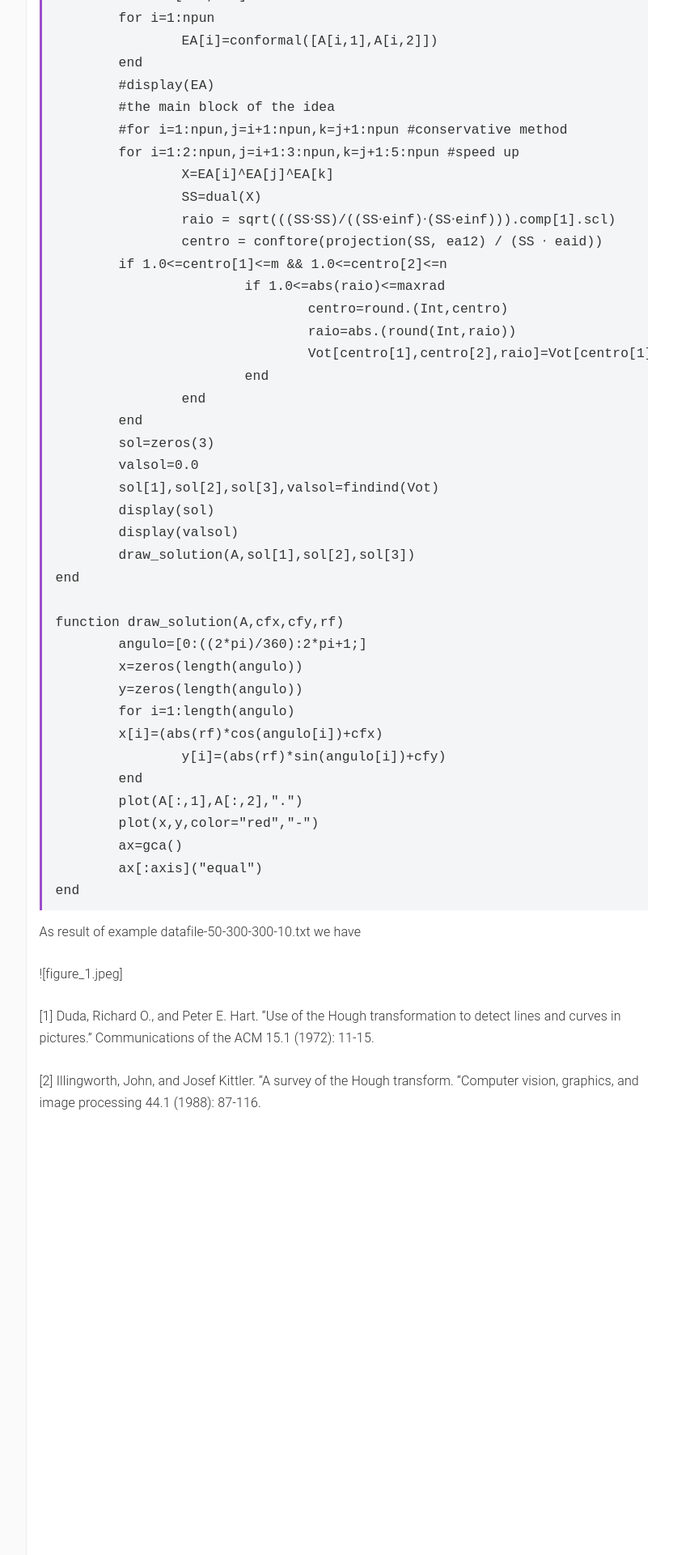
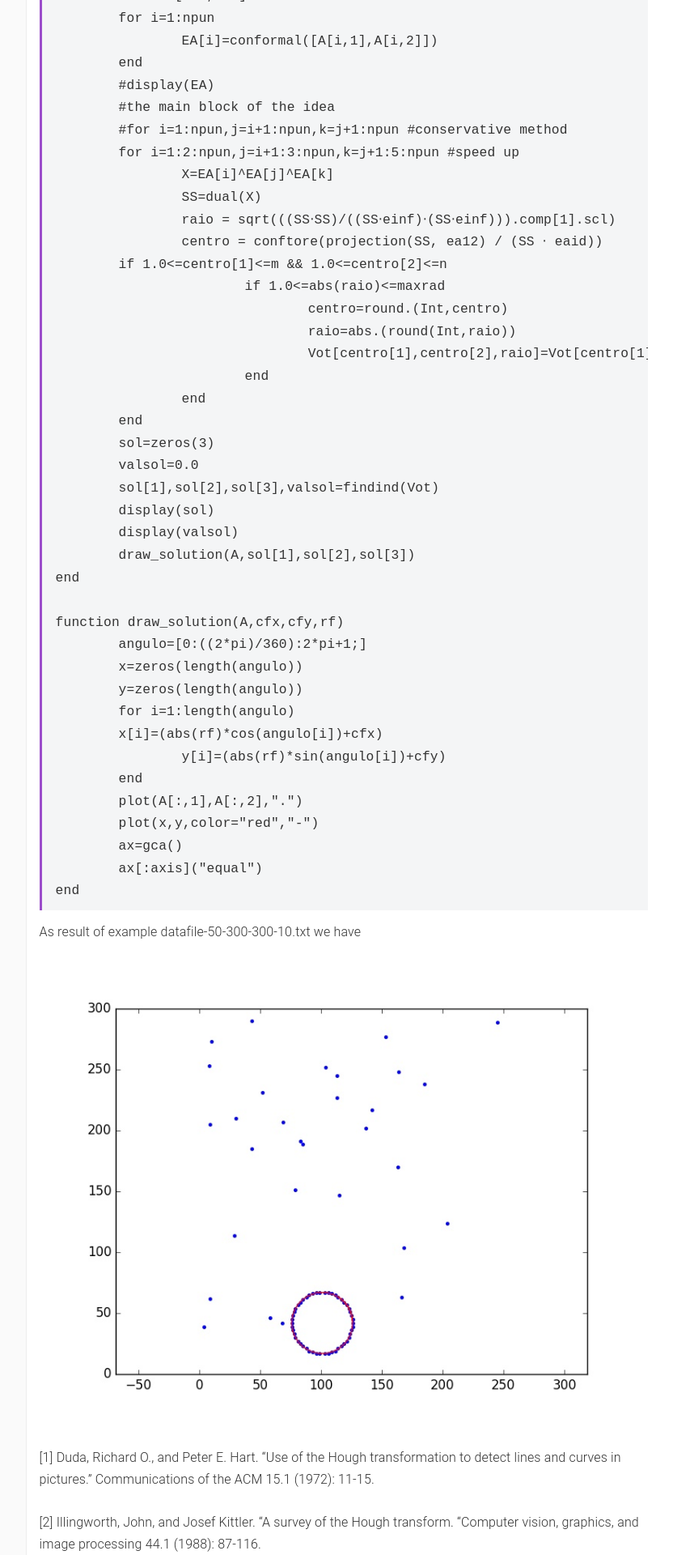
Before and after one commit to evcastelani/LiGA.jl, a Jekyll site: the page built from docs/advancedex.md, in a window 1280 px wide. Shown: the part 1445-3365 px from the top of the page at 81% size, without its empty margins (263-1095 px from the left). Built offline with Jekyll 4.4.1, drawn with Linux system fonts in a browser that asks for light colours.

Commit message:
Try put a figure.

```diff
--- a/docs/advancedex.md
+++ b/docs/advancedex.md
@@ -104,7 +104,7 @@ In sequence we have the code. This code can be downloaded [here](GA_dect.tar.gz)
 As result of example datafile-50-300-300-10.txt
 we have
 
-![figure_1.jpeg]
+![figure_1.jpeg](figure_1.jpeg)
 
 [1] Duda, Richard O., and Peter E. Hart. "Use of the Hough transformation to
 detect lines and curves in pictures." Communications of the ACM 15.1 (1972): 11-15.
```
